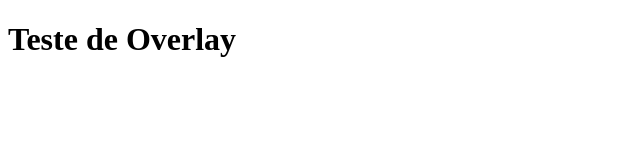
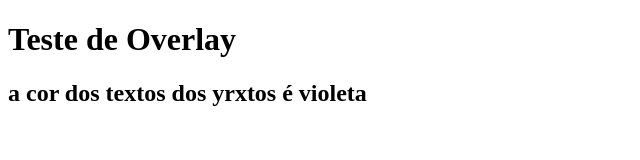
Before and after one commit to Dani-seee/TesteOverlay, a plain HTML site: page index.html in a window 1280 px wide. Shown: the whole page, without its empty margins (0-640 px from the left). Drawn offline with Linux system fonts and the light colour scheme.

Commit message:
Criei o h2
Definição da cor do texto.

```diff
--- a/index.html
+++ b/index.html
@@ -8,5 +8,7 @@
 </head>
 <body>
     <h1>Teste de Overlay</h1>
+
+ <h2>a cor dos textos dos yrxtos é violeta</h2>
 </body>
 </html>
```
